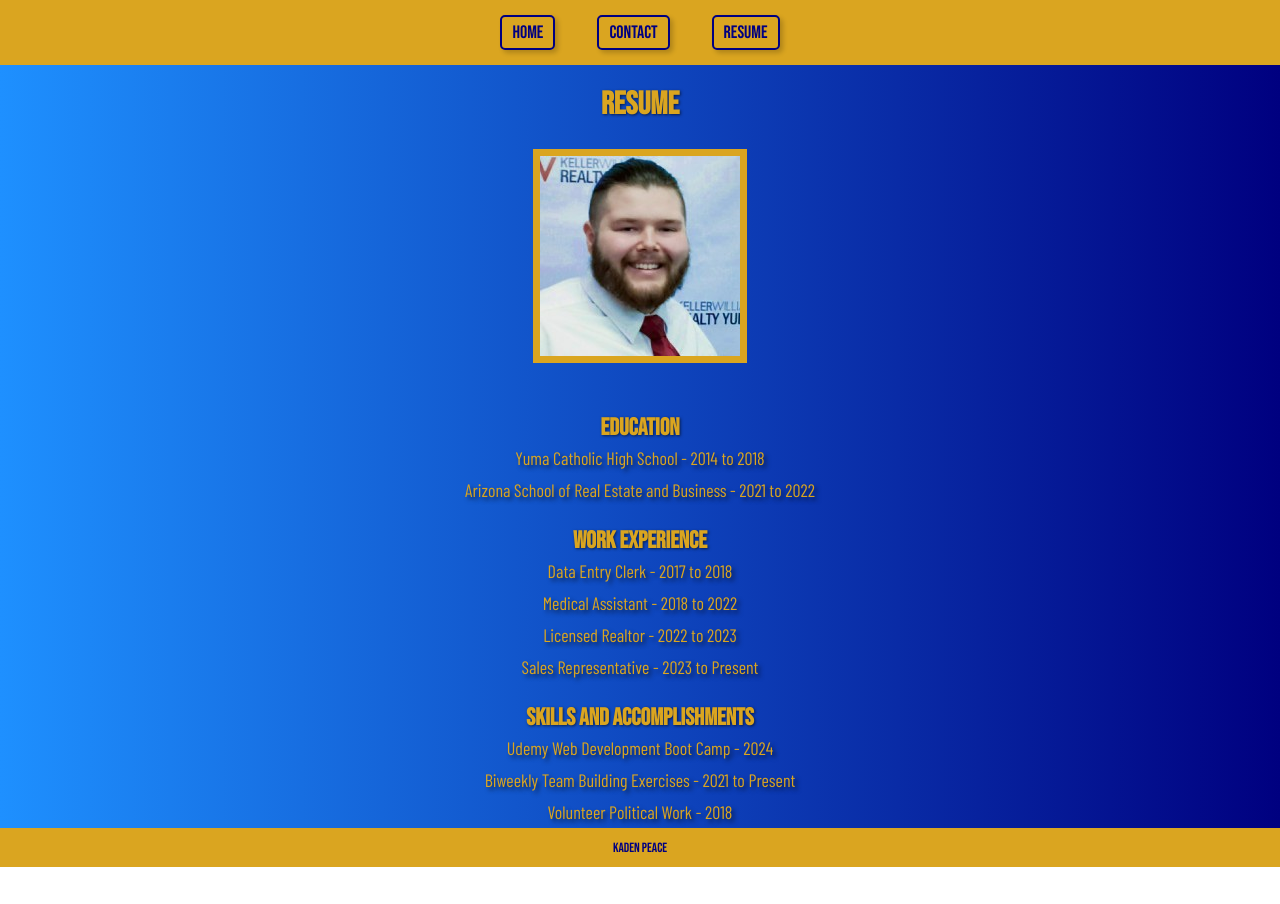
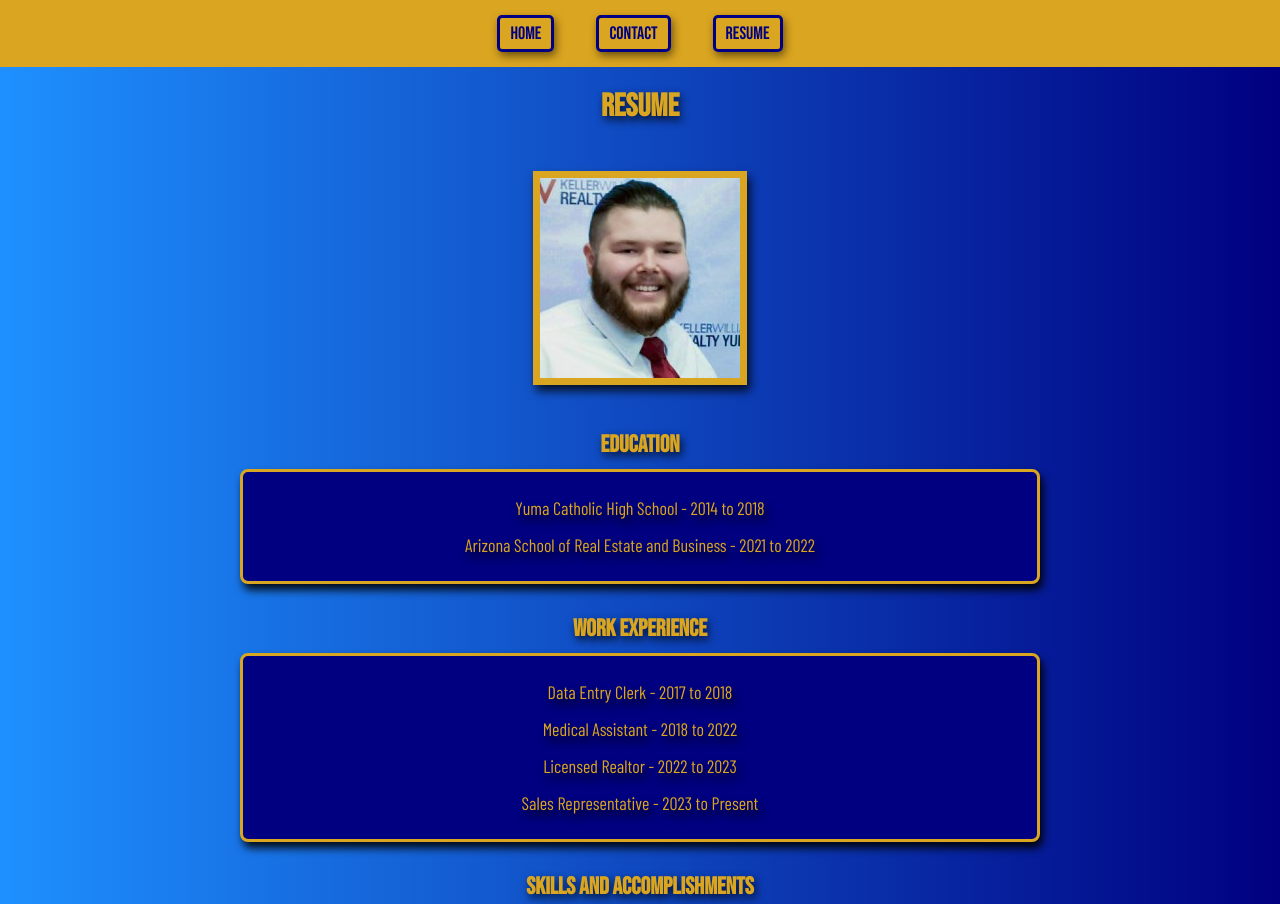
Before and after one commit to KadenPeace/html-portfolio, a plain HTML site: page IndexR.html in a window 1280 px wide. Shown: the top 904 px of the page. Before the commit the page ends 867 px from the top, so only its background shows below. Drawn offline with nearby package versions, Linux system fonts and the light colour scheme; a web font is replaced by a local one.

Commit message:
Update style.css

```diff
--- a/style.css
+++ b/style.css
@@ -11,17 +11,17 @@ html, body {
 body {
     display: flex;
     flex-direction: column;
-    background-color: navy;
     text-align: center;
     font-family: "Bebas Neue", serif;
     font-style: normal;
     background: linear-gradient(to right,dodgerblue, navy);
+    margin: 0;
 }
 
 h1, h2, h3 {
     color: goldenrod;
     padding-top: 20px;
-    text-shadow: 1px 1px 3px rgba(0, 0, 0, 0.6);
+    text-shadow: 2px 4px 8px rgba(0, 0, 0, 0.8);
 }
 
 p, li {
@@ -29,7 +29,7 @@ p, li {
     padding: 5px;
     font-family: "Barlow Condensed", serif;
     font-size: large;
-    text-shadow: 3px 3px 4px rgba(0, 0, 0, 0.6);
+    text-shadow: 3px 6px 9px rgba(0, 0, 0, 0.9);
 }
 
 footer {
@@ -39,20 +39,16 @@ footer {
     padding: 10px;
 }
 
-hr {
-    border-color: goldenrod;
-    margin: 10px;
-}
-
 a {
     color: navy;
     text-decoration: none;
     padding: 5px 10px;
-    border: 2px solid navy;
+    border: 3px solid navy;
     border-radius: 5px;
     display: inline-block;
     transition: background-color 0.5s, color 0.5s;
-    box-shadow: 3px 3px 5px rgba(0, 0, 0, 0.2);
+    box-shadow: 2px 4px 8px rgba(0, 0, 0, 0.5);
+    text-shadow: none;
 }
 
 a:hover {
@@ -63,6 +59,7 @@ a:hover {
 img {
     border: 7px solid goldenrod;
     margin: 25px;
+    box-shadow: 3px 6px 9px rgba(0, 0, 0, 0.8);
 }
 
 .container {
@@ -86,9 +83,34 @@ img {
     padding: 5px;
     text-align: center;
     font-family: "Bebas Neue", serif;
-    text-shadow: none;
 }
 
 main {
     flex: 1;
+    display: flex;
+    flex-direction: column;
+    align-items: center;
+    padding: 20px;
 }
+
+.colorbox {
+    background-color: navy;
+    border: 3px solid goldenrod;
+    border-radius: 8px;
+    padding: 15px;
+    margin: 10px 0;
+    box-shadow: 3px 6px 9px rgba(0, 0, 0, 0.9);
+    width: 80%;
+    max-width: 800px;
+    text-align: center;
+}
+
+.colorbox ul {
+    margin: 0;
+    padding: 0;
+    list-style: none;
+}
+
+.colorbox li {
+    margin: 5px 0;
+}
```
